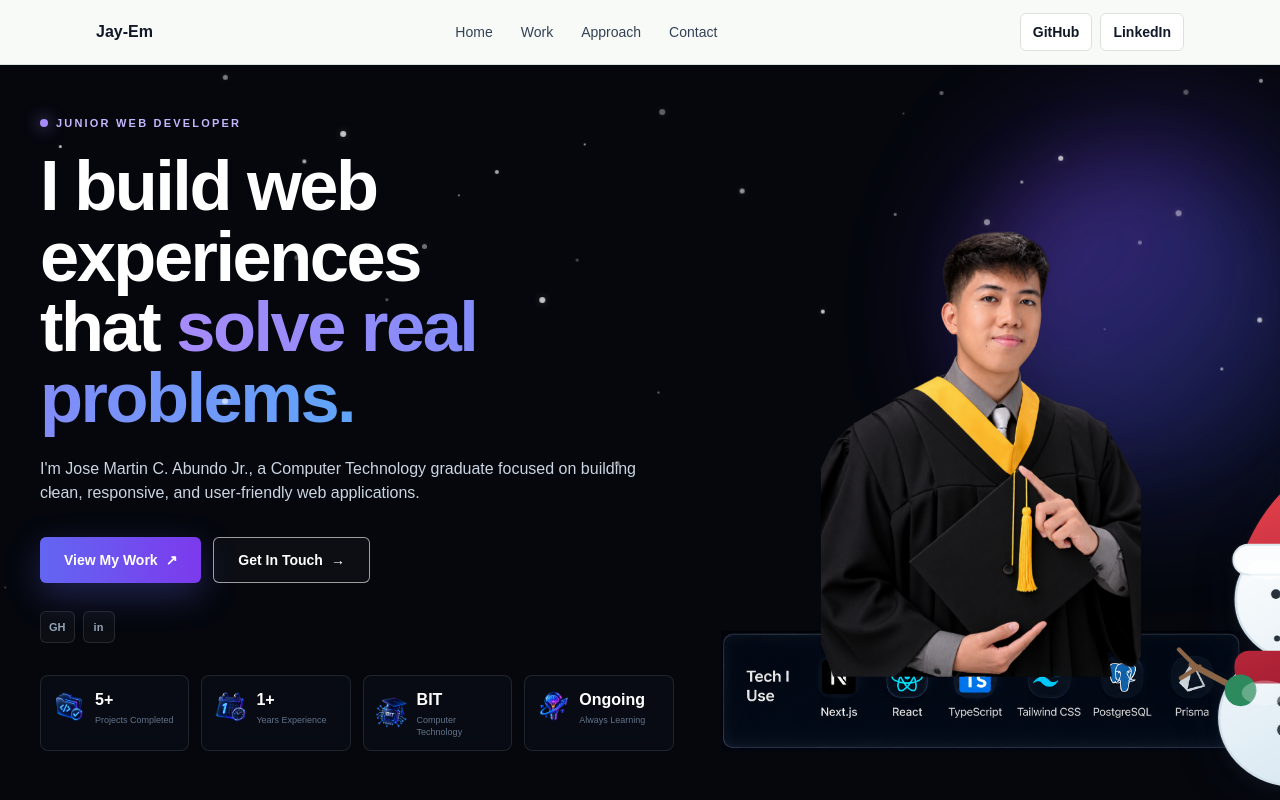
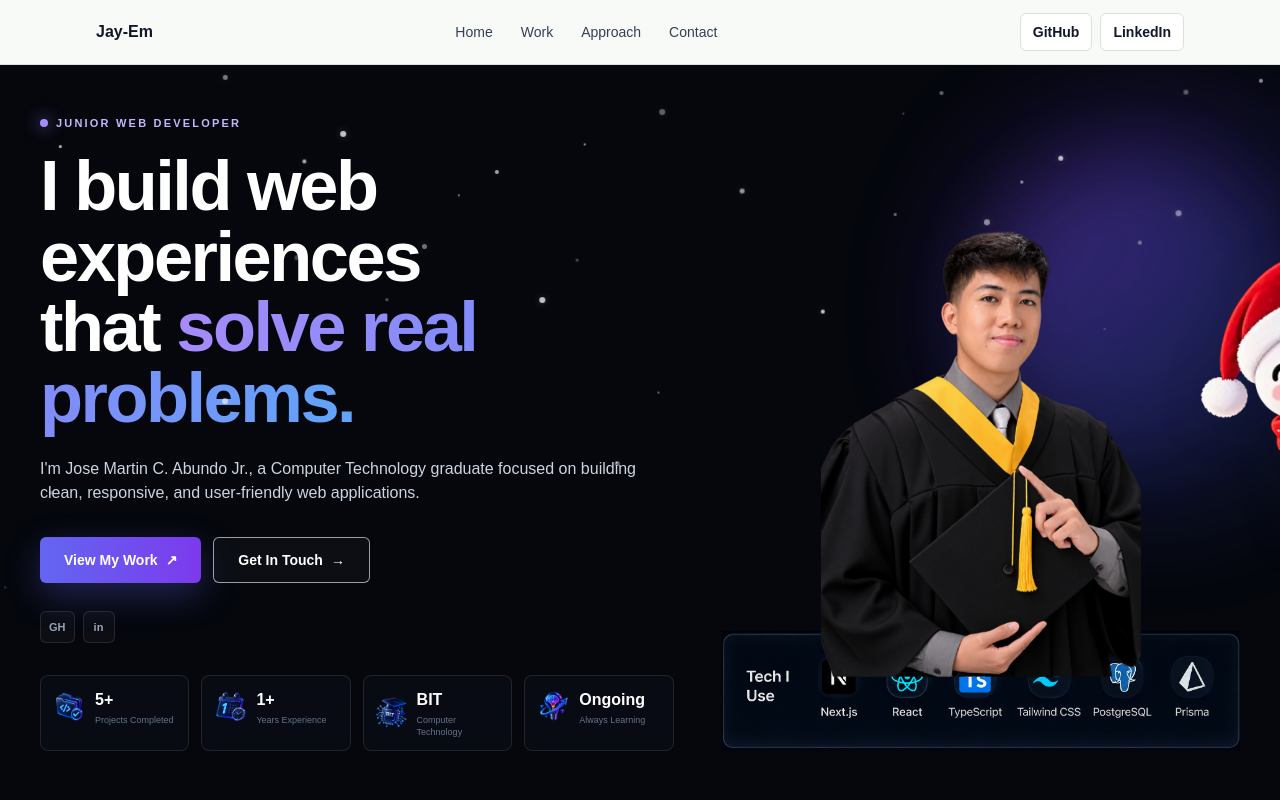
Before and after one commit to jayemabundo04/Jayem-s-Portfolio, a Next.js app: page / in a window 1280 px wide. Shown: the top 800 px of the page. Built offline with nearby package versions, Linux system fonts and the light colour scheme; no server answers.

Commit message:
Place generated snowman on right side

```diff
--- a/src/components/layout/Snowfall.tsx
+++ b/src/components/layout/Snowfall.tsx
@@ -31,10 +31,10 @@ export function Snowfall() {
       ))}
 
       <img
-        src="/images/snowman-peek.svg"
+        src="/images/snowman-peek.webp"
         alt=""
         draggable={false}
-        className="snow-drift absolute bottom-2 -right-16 w-40 select-none drop-shadow-[0_10px_20px_rgba(15,23,42,0.18)] sm:-right-20 sm:w-52 md:-right-24 md:w-64"
+        className="absolute right-0 top-1/2 w-28 -translate-y-1/2 translate-x-[38%] select-none drop-shadow-[0_10px_22px_rgba(15,23,42,0.22)] sm:w-36 md:w-44 lg:w-52"
       />
     </div>
   );
```
